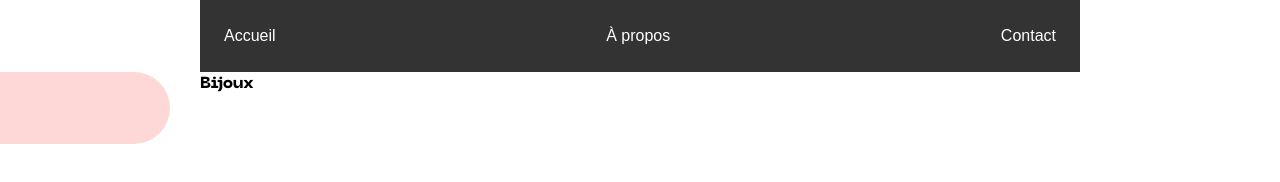
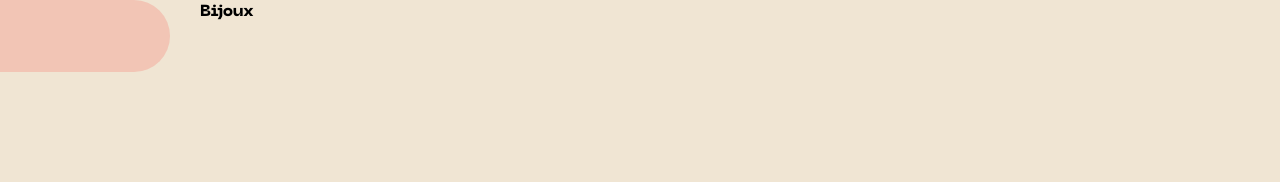
Before and after one commit to Croomkie/EmmaPierre, a website with bundled scripts: page index.html in a window 1280 px wide. Built offline with nearby package versions, Linux system fonts and the light colour scheme.

Commit message:
work in progress

```diff
--- a/index.html
+++ b/index.html
@@ -14,10 +14,9 @@
     <link href="https://fonts.googleapis.com/css2?family=Jost:wght@100;400;600;700;800&display=swap" rel="stylesheet">
 </head>
 
-<body>
-    <div class="container mx-auto">
-        <navbar-component></navbar-component>
-        <div class="absolute w-[170px] h-[72px] bg-corail-100 left-0 rounded-r-full opacity-25"></div>
+<body class="bg-nude-100">
+    <div class="md:container md:mx-auto">
+    <div class="absolute w-[170px] h-[72px] bg-corail-100 left-0 rounded-r-full opacity-25"></div>
         <h1 class="font-title">Bijoux</h1>
     </div>
 
```
Also changed, not shown: dist/output.css.
